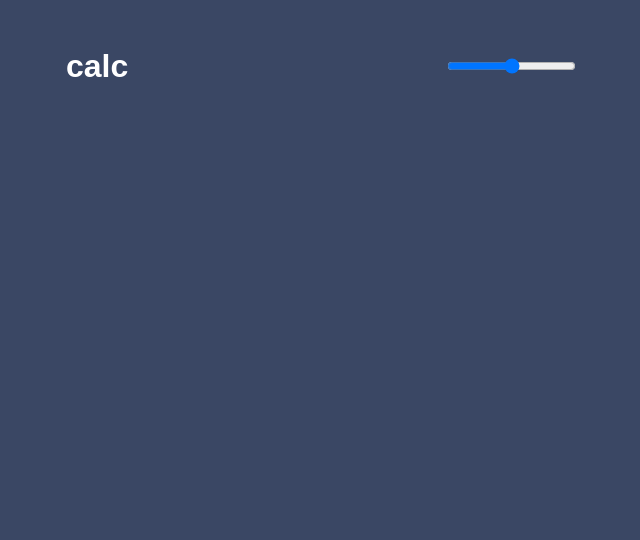
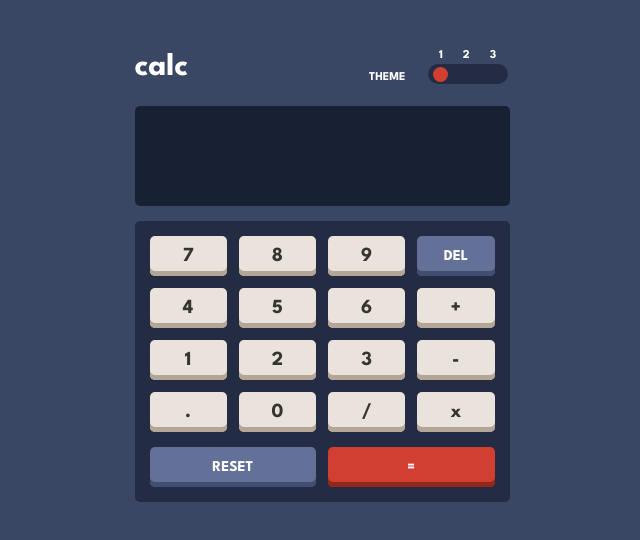
Before and after one commit to pablodamascenoo/React-Calculator, a React app: page / in a window 1280 px wide. Shown: the top 540 px of the page, without its empty margins (318-958 px from the left). Built offline with nearby package versions, Linux system fonts and the light colour scheme.

Commit message:
feat: theme changer working

```diff
--- a/public/index.html
+++ b/public/index.html
@@ -5,6 +5,9 @@
     <meta charset="UTF-8">
     <meta http-equiv="X-UA-Compatible" content="IE=edge">
     <meta name="viewport" content="width=device-width, initial-scale=1.0">
+    <link rel="preconnect" href="https://fonts.googleapis.com">
+    <link rel="preconnect" href="https://fonts.gstatic.com" crossorigin>
+    <link href="https://fonts.googleapis.com/css2?family=League+Spartan:wght@700&display=swap" rel="stylesheet">
     <title>React from Scratch</title>
 </head>
 
--- a/src/assets/global_styles/Global_style.js
+++ b/src/assets/global_styles/Global_style.js
@@ -1,9 +1,9 @@
 import { createGlobalStyle } from "styled-components";
 
 const GlobalStyle = createGlobalStyle`
-@import url('https://fonts.googleapis.com/css2?family=League+Spartan:wght@700&display=swap');
 
 :root{
+    box-sizing: border-box;
     font-size: 32px;
     font-weight: 700;
     font-family: 'League Spartan', sans-serif;
--- a/src/components/App.jsx
+++ b/src/components/App.jsx
@@ -1,20 +1,46 @@
 import Reset from "../assets/global_styles/Reset";
-import Calculator from "./Calculator/index.jsx";
+import Calculator from "./Calculator";
 import GlobalStyle from "../assets/global_styles/Global_style";
 
 import dark from "../theme/dark";
+import light from "../theme/light";
+import purple from "../theme/purple";
 
 import React from "react";
 import { ThemeProvider } from "styled-components";
+import { useState } from "react";
 
 export default function App() {
+  const [theme, SetTheme] = useState(JSON.parse(localStorage.getItem("theme")));
+
+  function changeTheme(value) {
+    let themeChange = {};
+    switch (value) {
+      case "1":
+        themeChange = { color: dark, id: value };
+        break;
+      case "2":
+        themeChange = { color: light, id: value };
+        break;
+      case "3":
+        themeChange = { color: purple, id: value };
+        break;
+    }
+    localStorage.setItem("theme", JSON.stringify(themeChange));
+    SetTheme({ ...themeChange });
+  }
+
   return (
     <>
-      <ThemeProvider theme={dark}>
+      <ThemeProvider
+        theme={
+          theme === null || Object.keys(theme).length === 0 ? dark : theme.color
+        }
+      >
         <Reset />
         <GlobalStyle />
-        <main data-theme="dark">
-          <Calculator />
+        <main>
+          <Calculator theme={theme} changeTheme={changeTheme} />
         </main>
       </ThemeProvider>
     </>
--- a/src/components/Calculator/index.jsx
+++ b/src/components/Calculator/index.jsx
@@ -1,14 +1,35 @@
 import React from "react";
+
+import Screen from "../Screen/Screen";
+import Keyboard from "../Keyboard";
 
 import { Container, TitleBox } from "./style";
 
-export default function Calculator() {
+export default function Calculator({ theme, changeTheme }) {
   return (
     <Container>
       <TitleBox>
         <h2>calc</h2>
-        <input type="range" name="" id="" />
+        <div>
+          <p>THEME</p>
+          <div>
+            <p>
+              <span>1</span>
+              <span>2</span>
+              <span>3</span>
+            </p>
+            <input
+              type="range"
+              value={theme === null ? 1 : theme.id}
+              onChange={(e) => changeTheme(e.target.value)}
+              min={1}
+              max={3}
+            />
+          </div>
+        </div>
       </TitleBox>
+      <Screen />
+      <Keyboard />
     </Container>
   );
 }
--- a/src/components/Calculator/style.js
+++ b/src/components/Calculator/style.js
@@ -1,17 +1,66 @@
 import styled from "styled-components";
 
 export const Container = styled.div`
-  width: 40%;
+  width: 375px;
   height: 80%;
   margin: 0 auto;
   padding-top: 50px;
+  color: ${(props) =>
+    props.theme.title === "dark"
+      ? props.theme.text.white
+      : props.theme.text.alt};
 `;
 
 export const TitleBox = styled.div`
   display: flex;
   justify-content: space-between;
+  align-items: center;
 
-  h2 {
-    color: ${(props) => props.theme.text.white};
+  & > div {
+    position: relative;
+    font-size: 12px;
+    display: flex;
+    align-items: center;
+    gap: 20px;
+
+    div {
+      display: flex;
+      flex-direction: column;
+      justify-content: center;
+      align-items: center;
+    }
+
+    div > p {
+      display: flex;
+      gap: 20px;
+    }
+  }
+
+  & > div > p {
+    font-weight: 700;
+    margin-top: 20px;
+  }
+
+  input[type="range"] {
+    width: 80px;
+    -webkit-appearance: none;
+    background-color: ${(props) => props.theme.backgrounds.keypad};
+    height: 20px;
+    border-radius: 20px;
+    cursor: pointer;
+
+    ::-webkit-slider-thumb {
+      -webkit-appearance: none;
+      background-color: ${(props) => props.theme.keys.deleteKey};
+      border-radius: 50%;
+      height: 15px;
+      width: 15px;
+    }
+
+    ::-webkit-slider-runnable-track {
+      -webkit-appearance: none;
+      background-color: transparent;
+      padding: 0 5px;
+    }
   }
 `;
--- a/webpack.config.js
+++ b/webpack.config.js
@@ -1,16 +1,16 @@
-const path = require('path');
-const HTMLWebpackPlugin = require('html-webpack-plugin')
+const path = require("path");
+const HTMLWebpackPlugin = require("html-webpack-plugin");
 
 module.exports = {
-   entry: './src/index.js',
+  entry: "./src/index.js",
   output: {
-      path: path.join(__dirname, '/dist'),
-      filename: 'bundle.js'
+    path: path.join(__dirname, "/dist"),
+    filename: "bundle.js",
   },
   plugins: [
     new HTMLWebpackPlugin({
-         template: './public/index.html'
-      })
+      template: "./public/index.html",
+    }),
   ],
   module: {
     rules: [
@@ -18,12 +18,15 @@ module.exports = {
         test: /\.(js|jsx)$/,
         exclude: /node_modules/,
         use: {
-               loader: 'babel-loader',
+          loader: "babel-loader",
           options: {
-                  presets: ['@babel/preset-env', '@babel/preset-react']
+            presets: ["@babel/preset-env", "@babel/preset-react"],
           },
         },
       },
     ],
   },
-}
+  resolve: {
+    extensions: ["", ".js", ".jsx"],
+  },
+};
```
Also changed, not shown: src/index.js (+6 -6 lines). Lines whose indentation alone changed are shown as unchanged.
